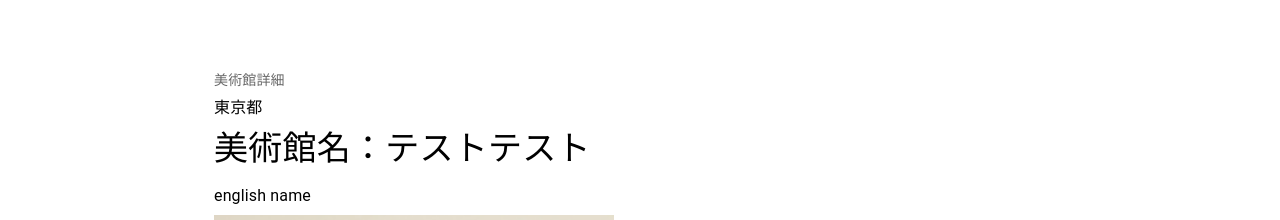
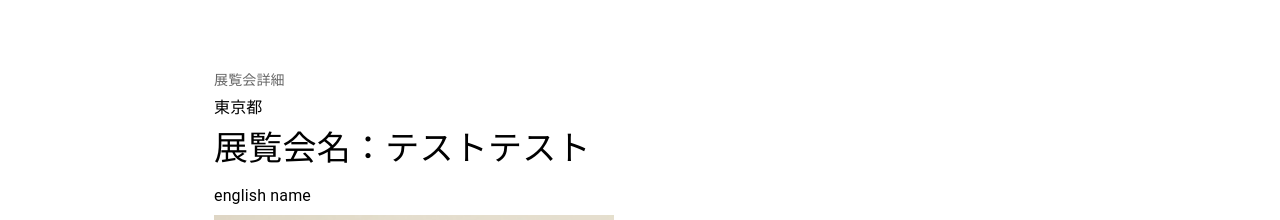
Before and after one commit to monstera3/ato, a React (Create React App) app: page /exhibitions/1 in a window 1280 px wide. Shown: the part 199-419 px from the top of the page. Built offline with nearby package versions, Linux system fonts and the light colour scheme; no server answers.

Commit message:
style: ExhibitionDetail.tsx css

```diff
--- a/src/App.tsx
+++ b/src/App.tsx
@@ -32,7 +32,7 @@ export const App=()=> {
         </Route>
         <Route path="exhibitions">
           <Route index element={<ExhibitionList />} />
-          <Route path=":museumId" element={<ExhibitionDetail />}/>
+          <Route path=":exhibitionId" element={<ExhibitionDetail />}/>
         </Route>
       </Routes>
       </div>
--- a/src/components/page/ExhibitionDetail.tsx
+++ b/src/components/page/ExhibitionDetail.tsx
@@ -28,9 +28,9 @@ export const ExhibitionDetail = () => {
 
   return (
     <Container maxWidth='md'>
-      <Typography gutterBottom variant="body2" component="p" color="text.secondary">美術館詳細</Typography>
+      <Typography gutterBottom variant="body2" component="p" color="text.secondary">展覧会詳細</Typography>
       <Typography gutterBottom variant="subtitle1" component="p" >東京都</Typography>
-      <Typography gutterBottom variant="h4" component="p" >美術館名：テストテスト</Typography>
+      <Typography gutterBottom variant="h4" component="p" >展覧会名：テストテスト</Typography>
       <Typography gutterBottom variant="subtitle1" component="p" >english name</Typography>
       <ImageListItem sx={{ width: 400, height: 150 }}><img src={sampleImg} alt="a" /></ImageListItem>
       <Box sx={{
```
